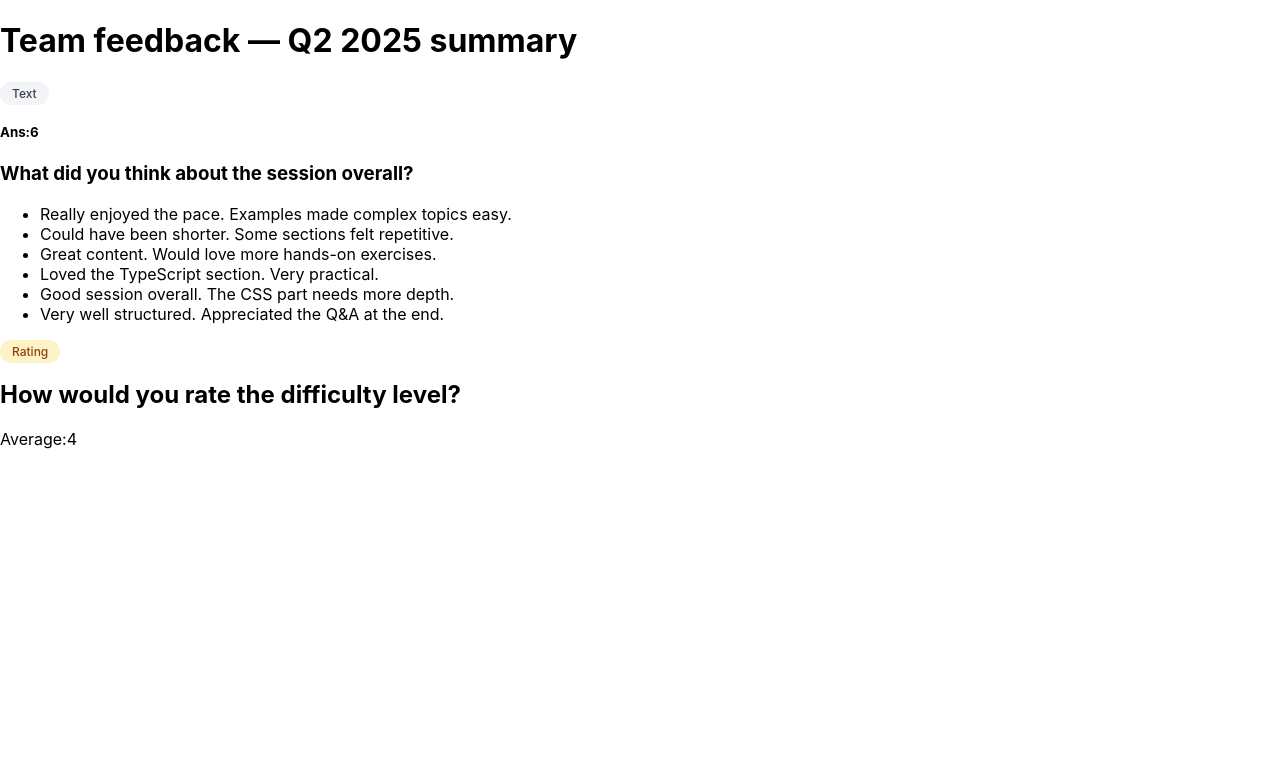
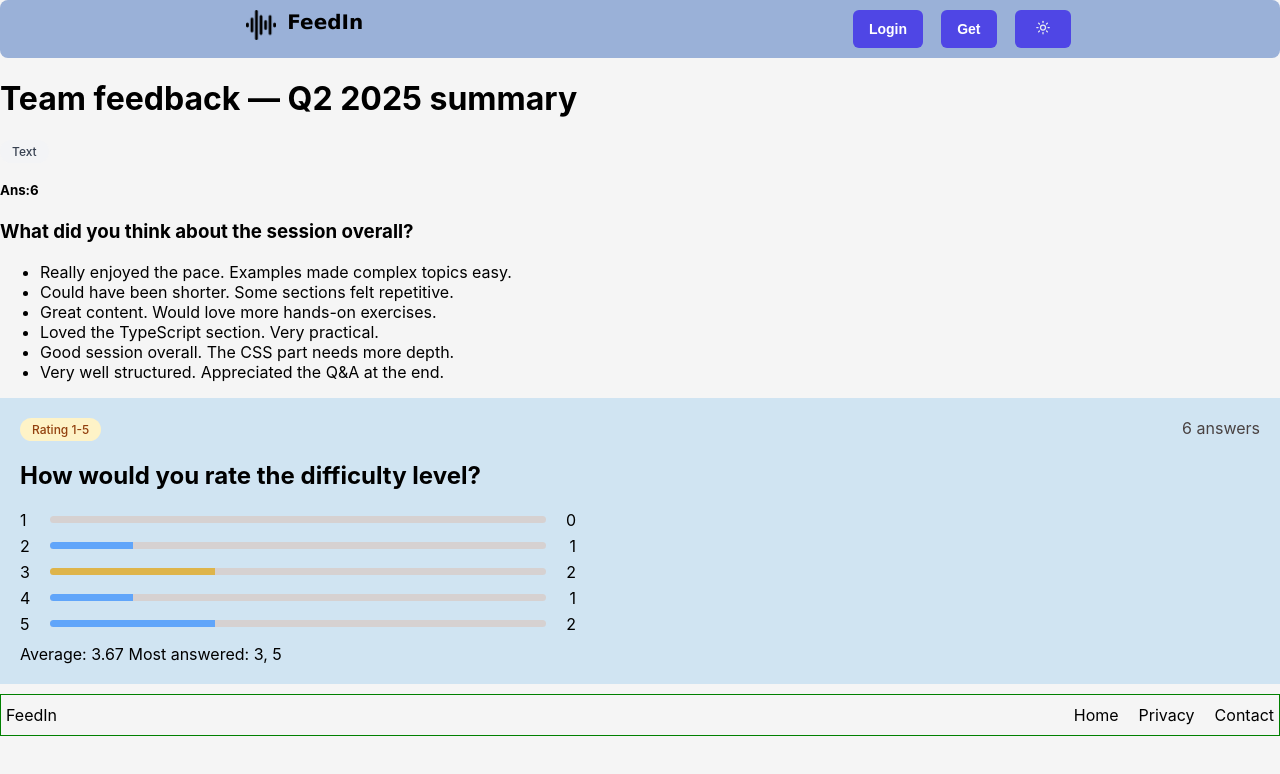
Before and after one commit to soubhik2709/anonymous-feedback-tool, a React (Create React App) app: page / in a window 1280 px wide. Shown: the top 774 px of the page. Built offline with nearby package versions, Linux system fonts and the light colour scheme.

Commit message:
feat(dashboard): add rating bar chart UI with percentage-based fill and improve layout alignment

```diff
--- /dev/null
+++ b/src/components/layout/DashboardLayout.tsx
@@ -0,0 +1,17 @@
+// DashboardLayout(wrapper content)
+import Navbar from "./Navbar";
+import Footer from "./Footer";
+import style from "../../styles/components/layout/DashboardLayout.module.css";
+export const DashboardLayout = ({
+  children,
+}: {
+  children: React.ReactNode;
+}) => {
+  return (
+    <div className={style.layout}>
+      <Navbar></Navbar>
+      <main>{children}</main>
+      <Footer></Footer>
+    </div>
+  );
+};
--- a/src/features/Dashboard/Components/RatingQuestionCard.tsx
+++ b/src/features/Dashboard/Components/RatingQuestionCard.tsx
@@ -1,35 +1,87 @@
-import { findQuestion,findAnswer ,calculateAverage ,calculateDistribution,findMostAnswered } from "../utils/dashboard.logic";
-
+import {
+  findQuestion,
+  findAnswer,
+  calculateAverage,
+  calculateDistribution,
+  findMostAnswered,
+} from "../utils/dashboard.logic";
+// import style from "../../../styles/dashboard/RatingQuestionCard.moudle.css";
 import { Badge } from "../../../components/ui/Badge";
 
-type Props ={
-    id:string;
+type Props = {
+  id: string;
 };
 
-
-export const RatingQuestionCard = ({id}:Props) =>{
-
+export const RatingQuestionCard = ({ id }: Props) => {
   const label = findQuestion(id);
   const answers = findAnswer(id);
 
-    const values = answers.map(ans =>ans.value);
+  const values = answers.map((ans) => ans.value);
 
-    const avg =  calculateAverage(values);
+  const avg = calculateAverage(values);
   const rate = calculateDistribution(values);
-    console.log("The rate is",rate);
+  //   console.log("The rate is", rate); //o/p eg. { 1: 3, 2: 5, 3: 2, 4: 5, 5: 1 }
 
   const mostAns = findMostAnswered(rate);
-    console.log("The mostAns is",mostAns);
+  //   console.log("The mostAns is", mostAns);
 
-    const totaleVotes = Object.values(rate).reduce((acc,curr)=>acc+curr,0);
-    console.log("the totaleVote is",totaleVotes);
+  const totaleVotes = Object.values(rate).reduce((acc, curr) => acc + curr, 0);
+  //   console.log("the totaleVote is", totaleVotes);
 
   return (
+    <div style={{background:"#d0e4f2", padding:"20px"}}>
+      <div style={{ display: "flex", justifyContent: "space-between" }}>
+        <Badge type="rating">Rating 1-5</Badge>
+        <span style={{ color: "#494242" }}>{totaleVotes} answers</span>
+      </div>
+      <h2>{label}</h2>
+      {/* BAR_CHART */}
       <div>
-            <Badge type="rating">Rating</Badge>
-            <h2>{label}</h2>
-            <div>Average:{avg}</div>
+        {[1, 2, 3, 4, 5].map((item) => {
+          const count = rate[item] || 0;
+          const percentage =
+            totaleVotes === 0 ? 0 : (count / totaleVotes) * 100;
+          return (
+            <div
+              key={item}
+              style={{
+                display: "flex",
+                alignItems: "center",
+                gap: "10px",
+                marginBottom: "6px",
+              }}
+            >
+              <span style={{ width: "20px" }}>{item}</span>
 
+              <div
+                style={{
+                  //   flex: 1,
+                  width: "40%",
+                  height: "7px",
+                  background: "#d6d1d1",
+                  borderRadius: "6px",
+                  overflow: "hidden",
+                }}
+              >
+                <div
+                  style={{
+                    width: `${percentage}%`,
+                    height: "100%",
+                    background: item === mostAns[0] ? "#deb44a" : "#60a5fa", // highlight most ans
+                    transition: "width 0.3s ease",
+                  }}
+                ></div>
               </div>
-    )
-}
+              <span style={{ width: "20px", textAlign: "right" }}>{count}</span>
+            </div>
+          );
+        })}
+      </div>
+  <div style={{ marginTop: "10px" }}>
+    <span>Average: {avg}</span>
+    {" "}
+    <span>Most answered: {mostAns.join(", ")}</span>
+  </div>
+    </div>
+  );
+};
--- a/src/features/Dashboard/constant/dashboard.data.ts
+++ b/src/features/Dashboard/constant/dashboard.data.ts
@@ -54,7 +54,7 @@ export const mockResponses = [
       {
         questionId: "q2",
         type: "rating",
-        value: 4,
+        value: 2,
       },
       {
         questionId: "q3",
--- a/src/pages/DashboardPage.tsx
+++ b/src/pages/DashboardPage.tsx
@@ -2,10 +2,11 @@
 import { mockForm } from "../features/Dashboard/constant/dashboard.data";
 import { TextQuestionCard } from "../features/Dashboard/Components/TextQuestionCard";
 import { RatingQuestionCard } from "../features/Dashboard/Components/RatingQuestionCard";
+import { DashboardLayout } from "../components/layout/DashboardLayout";
 export default function DashboardPage() {
   return (
-    <div>
-      <h1>{mockForm.title} summary</h1>
+<DashboardLayout>
+        <h1>{mockForm.title} summary</h1>
 
       {mockForm.questions.map((q) => {
         if (q.type === "text") return <TextQuestionCard key={q.id} id={q.id} />;
@@ -13,6 +14,6 @@ export default function DashboardPage() {
 
         return null;
       })}
-    </div>
+</DashboardLayout>
   );
 }
--- /dev/null
+++ b/src/styles/components/layout/DashboardLayout.module.css
@@ -0,0 +1,4 @@
+.layout{
+    min-height: 100vh;
+    background: #f5f5f5;
+}
--- /dev/null
+++ b/src/styles/dashboard/RatingQuestionCard.moudle.css
@@ -0,0 +1,20 @@
+.barBox {
+    border: 2px solid blue;
+    display: flex;
+    align-items: center;
+    gap: 8px;
+}
+
+.firstdiv {
+    flex: 1;
+    height: 8px;
+    background: #eee;
+    border-radius: 4px;
+    overflow: hidden;
+
+}
+.secdiv{
+    height: 100%;
+    background: #4f46e5;
+}
+/* This file is not require */
```
Lines whose indentation alone changed are shown as unchanged.
